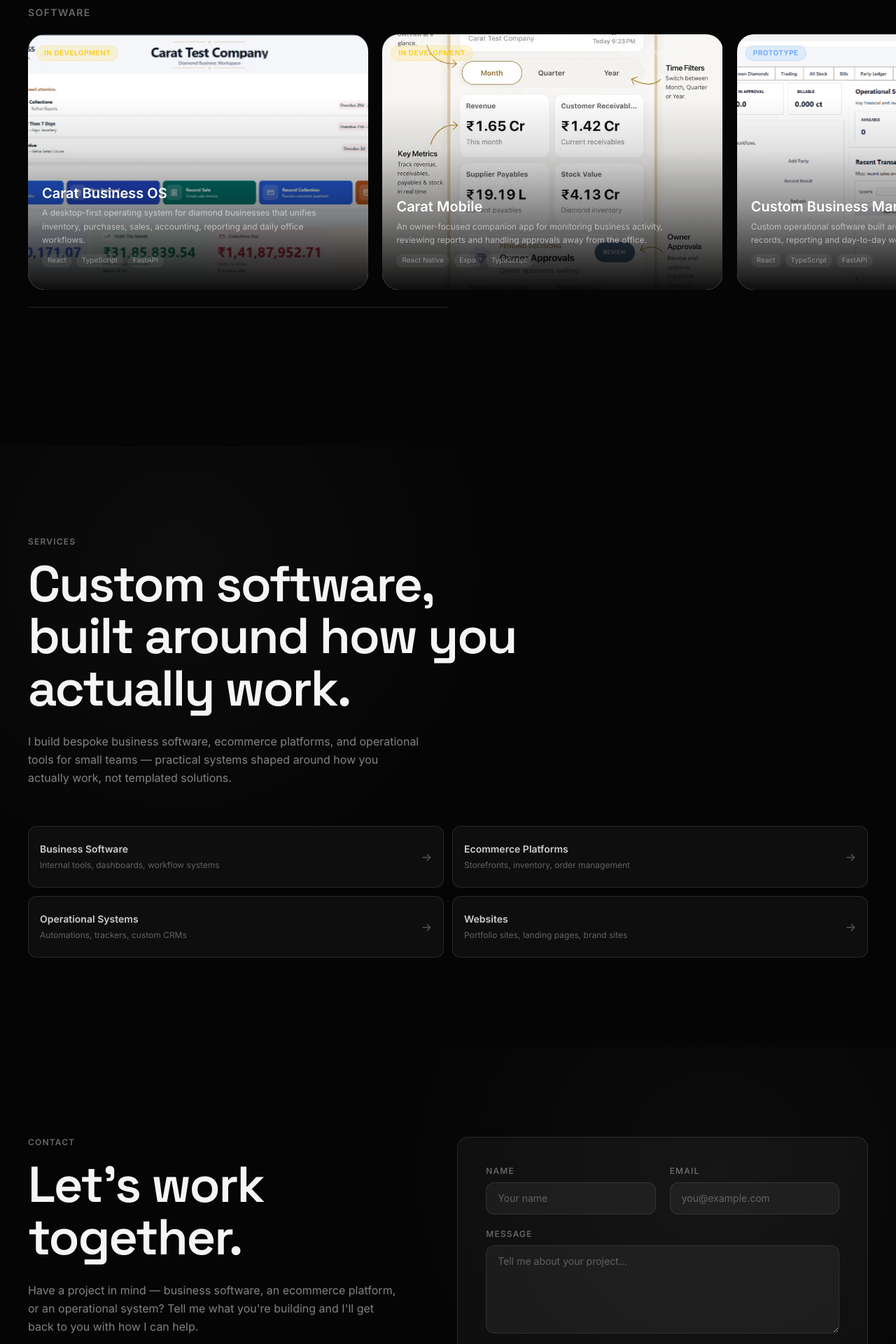
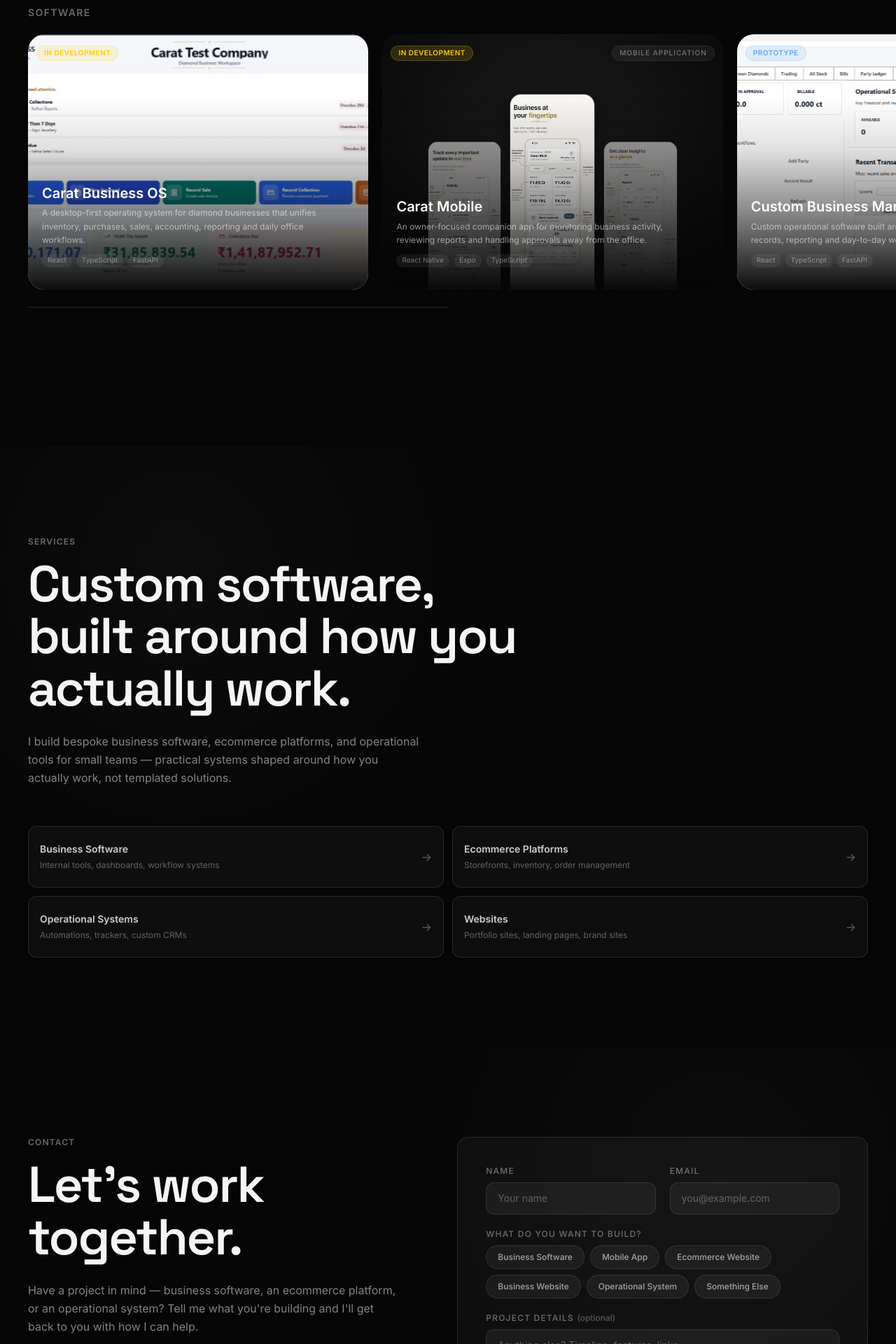
Before and after one commit to VinayakDubey26/vinayakdubey.com, a React (Vite) app: page / in a window 1280 px wide. Shown: the part 2420-4340 px from the top of the page at 70% size. Built offline with nearby package versions, Linux system fonts and the light colour scheme; a web font is replaced by a local one.

Commit message:
feat: contact project-type options and mobile phone-preview card

```diff
--- a/index.html
+++ b/index.html
@@ -11,6 +11,7 @@
     <form name="contact" data-netlify="true" netlify-honeypot="bot-field" hidden>
       <input type="text" name="name" />
       <input type="email" name="email" />
+      <input type="text" name="project-type" />
       <textarea name="message"></textarea>
       <input type="text" name="bot-field" />
     </form>
--- a/src/components/ContactSection.jsx
+++ b/src/components/ContactSection.jsx
@@ -15,9 +15,19 @@
 const inputClasses =
   "w-full rounded-xl border border-white/10 bg-white/5 px-4 py-3 text-sm text-[#f5f5f7] placeholder:text-white/30 transition-colors duration-200 focus:outline-none focus:border-white/30 focus:bg-white/8";
 
+const PROJECT_TYPES = [
+  "Business Software",
+  "Mobile App",
+  "Ecommerce Website",
+  "Business Website",
+  "Operational System",
+  "Something Else",
+];
+
 const ContactSection = () => {
   const sectionRef = useRef(null);
   const [status, setStatus] = useState("idle");
+  const [projectType, setProjectType] = useState("");
 
   useEffect(() => {
     if (window.matchMedia("(prefers-reduced-motion: reduce)").matches) return;
@@ -161,16 +171,51 @@
             </div>
 
             <div className="mt-5">
+              <span id="contact-project-type-label" className="mb-2 block text-xs font-medium uppercase tracking-widest text-white/40">
+                What do you want to build?
+              </span>
+              <div
+                role="radiogroup"
+                aria-labelledby="contact-project-type-label"
+                className="flex flex-wrap gap-2"
+              >
+                {PROJECT_TYPES.map((type) => {
+                  const selected = projectType === type;
+                  return (
+                    <label
+                      key={type}
+                      className={`cursor-pointer rounded-full border px-4 py-2 text-xs font-medium transition-all duration-200 select-none ${
+                        selected
+                          ? "border-[#f5f5f7] bg-[#f5f5f7] text-[#050505]"
+                          : "border-white/10 bg-white/5 text-white/60 hover:border-white/30 hover:text-white"
+                      }`}
+                    >
+                      <input
+                        type="radio"
+                        name="project-type"
+                        value={type}
+                        required
+                        checked={selected}
+                        onChange={() => setProjectType(type)}
+                        className="sr-only"
+                      />
+                      {type}
+                    </label>
+                  );
+                })}
+              </div>
+            </div>
+
+            <div className="mt-5">
               <label htmlFor="contact-message" className="mb-2 block text-xs font-medium uppercase tracking-widest text-white/40">
-                Message
+                Project details <span className="normal-case tracking-normal text-white/30">(optional)</span>
               </label>
               <textarea
                 id="contact-message"
                 name="message"
-                required
                 rows={5}
                 maxLength={2000}
-                placeholder="Tell me about your project..."
+                placeholder="Anything else? Timeline, features, links..."
                 className={`${inputClasses} resize-y`}
               />
             </div>
--- a/src/components/MobileAppCard.jsx
+++ b/src/components/MobileAppCard.jsx
@@ -20,7 +20,18 @@
   const buttonsRef = useRef(null);
   const borderRef = useRef(null);
 
-  const hero = getProjectImage(project.folder, project.images[0]);
+  const previewCenter = getProjectImage(
+    project.folder,
+    project.cardPreview?.center || project.images[0]
+  );
+  const previewLeft = getProjectImage(
+    project.folder,
+    project.cardPreview?.left || project.images[2] || project.images[0]
+  );
+  const previewRight = getProjectImage(
+    project.folder,
+    project.cardPreview?.right || project.images[1] || project.images[0]
+  );
   const isLive = !!project.liveUrl;
   const statusStyle = project.status ? statusColors[project.status] || statusColors.Concept : statusColors.Concept;
   const statusText = isLive ? "LIVE" : project.status?.toUpperCase() || "CONCEPT";
@@ -94,8 +105,31 @@
       <div ref={borderRef} className="absolute inset-0 rounded-[24px] pointer-events-none z-20"
         style={{ border: "1px solid rgba(255,255,255,0.06)", opacity: 0.2 }} />
 
-      <div ref={bgRef} className="absolute inset-0 bg-cover bg-center will-change-transform"
-        style={{ backgroundImage: `url(${hero})` }} />
+      {/* Phone-preview media layer — same card chrome as WebsiteCard,
+          but staged for portrait app screenshots so they don't get
+          cropped like a landscape bg-cover would. */}
+      <div ref={bgRef} className="absolute inset-0 overflow-hidden will-change-transform"
+        style={{ background: "#0A0A0A" }}>
+        <div className="absolute inset-0 pointer-events-none"
+          style={{ background: "radial-gradient(420px circle at 50% 42%, rgba(255,255,255,0.07), transparent 70%)" }} />
+        <div className="absolute inset-0 flex items-end justify-center gap-2.5 md:gap-3 px-10 pb-0 pt-8">
+          <div className="h-[68%] w-[26%] shrink-0 overflow-hidden rounded-t-[14px] border border-b-0 border-white/10 opacity-60"
+            style={{ transform: "translateY(6%)" }}>
+            <img src={previewLeft} alt="" aria-hidden="true" draggable={false}
+              className="h-full w-full object-cover object-top select-none" />
+          </div>
+          <div className="h-[84%] w-[30%] shrink-0 overflow-hidden rounded-t-[16px] border border-b-0 border-white/15"
+            style={{ boxShadow: "0 8px 40px rgba(0,0,0,0.5)" }}>
+            <img src={previewCenter} alt={`${project.title} preview`} draggable={false}
+              className="h-full w-full object-cover object-top select-none" />
+          </div>
+          <div className="h-[68%] w-[26%] shrink-0 overflow-hidden rounded-t-[14px] border border-b-0 border-white/10 opacity-60"
+            style={{ transform: "translateY(6%)" }}>
+            <img src={previewRight} alt="" aria-hidden="true" draggable={false}
+              className="h-full w-full object-cover object-top select-none" />
+          </div>
+        </div>
+      </div>
 
       <div className="absolute inset-0 z-10 pointer-events-none"
         style={{ background: "linear-gradient(to top, rgba(5,5,5,0.97) 0%, rgba(5,5,5,0.45) 32%, rgba(5,5,5,0.12) 55%, transparent 75%)" }} />
```
